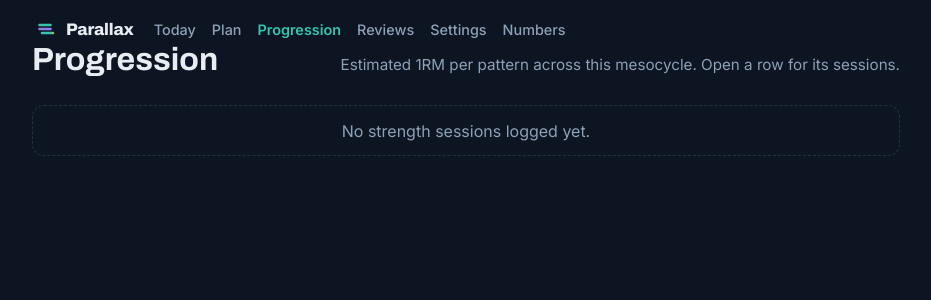
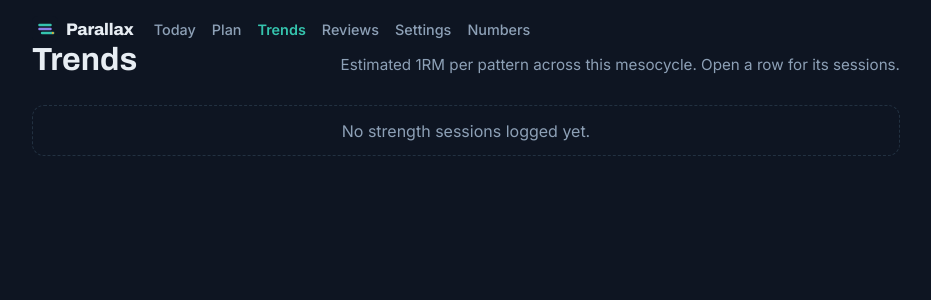
Before and after one commit to rdaswav/training_app, a FastAPI app: page /strength-history in a window 1280 px wide. Shown: the top 300 px of the page, without its empty margins (174-1105 px from the left). Run offline with FastAPI, Linux system fonts and the light colour scheme; data comes from the database, SQL or seed files in the repository; data that the repository does not hold is empty; some libraries are stand-ins or nearby versions.

Commit message:
UX pass on Numbers/Trends: rename, cross-links, cold-start note
Follow-up from a UX coaching review of the previous consolidation:

- "Progression" -> "Trends": "progression" is ambiguous in a fitness
  context (usually means "a harder exercise variant"), where "History"
  was unambiguous but too generic for what the page now does. "Trends"
  keeps the clarity without the domain collision.
- Numbers' Paces panel now links to Settings ("change what they're set
  from") -- the two pages show overlapping fields (Settings edits,
  Numbers reads back with provenance), so the seam needed an explicit
  bridge rather than relying on the reader to infer the split.
- Numbers' Strength panel shrunk from a full pattern/1RM/source table to
  a plain pattern/1RM list with a named "Trends ->" link -- it was
  answering its own "how is this changing" question well enough that the
  cross-link to Trends went unused.
- Trends shows an explanatory note when every pattern still reads "--"
  (not enough logged history yet to compute an 8-week delta), instead of
  a wall of unexplained em-dashes on a cold start.

```diff
--- a/backend/app/main.py
+++ b/backend/app/main.py
@@ -209,7 +209,7 @@ def _attach_completed_feedback(db, sessions: list[PlannedSession]) -> None:
 
     RUN-only, deliberately: STRENGTH used to get the same treatment
     (`completed_feedback_by_pattern`), but it was reverted as redundant --
-    /strength-history (now "Progression") already shows each pattern's
+    /strength-history (now "Trends") already shows each pattern's
     logged sessions with date/exercise/sets/feedback in its expandable row,
     so the session card just needs the "Logged" badge it already has. Run
     has no equivalent history page (see main.py's own lack of a run-history
@@ -602,7 +602,6 @@ def about_view(request: Request):
             "race_pace_from_goal": False,
             "landmarks": strength_engine.DEFAULT_LANDMARKS,
             "e1rm_by_pattern": {},
-            "e1rm_source_date_by_pattern": {},
             "athlete": athlete,
             "max_pace_drift": MAX_PACE_DRIFT_SEC_PER_KM,
             "active": "about",
@@ -614,11 +613,6 @@ def about_view(request: Request):
 
             completed_rows = _recent_strength_completed_rows(db, athlete)
             e1rm_by_pattern = strength_engine.latest_e1rm_by_pattern(completed_rows)
-            e1rm_source_date_by_pattern = {}
-            for row in completed_rows:  # latest-first already
-                p = row["pattern"]
-                if p and p in e1rm_by_pattern and p not in e1rm_source_date_by_pattern:
-                    e1rm_source_date_by_pattern[p] = row["date"]
 
             context.update(
                 {
@@ -626,7 +620,6 @@ def about_view(request: Request):
                     "race_pace_sec_per_km": fitness.race_pace_sec_per_km,
                     "race_pace_from_goal": bool(race.goal_time_sec),
                     "e1rm_by_pattern": e1rm_by_pattern,
-                    "e1rm_source_date_by_pattern": e1rm_source_date_by_pattern,
                 }
             )
 
@@ -726,7 +719,10 @@ def _sparkline_points(series: list[float]) -> str:
 
 @app.get("/strength-history")
 def strength_history_view(request: Request):
-    """"Progression" (Consolidated Pages.dc.html, option A) -- once loads are
+    """"Trends" (built from Consolidated Pages.dc.html's "Progression" option
+    A, renamed after a naming-clarity pass -- "Progression" is ambiguous in a
+    fitness context, where it often means "a harder exercise variant" rather
+    than "a trend over time") -- once loads are
     prescribed automatically, the question this page answers isn't "what did
     I log" (the session screen already showed that) but "am I getting
     stronger": one row per movement pattern with its current est. 1RM, the
@@ -777,9 +773,10 @@ def strength_history_view(request: Request):
                 }
             )
 
+        has_any_trend = any(p["trend"]["delta"] is not None for p in patterns)
         return templates.TemplateResponse(
             "strength_history.html",
-            {"request": request, "patterns": patterns, "active": "history"},
+            {"request": request, "patterns": patterns, "has_any_trend": has_any_trend, "active": "history"},
         )
     finally:
         db.close()
--- a/backend/app/static/style.css
+++ b/backend/app/static/style.css
@@ -185,6 +185,12 @@ nav a.active { color: var(--accent); font-weight: 600; }
 /* ---------- surface tiers (About restructure): panel/subpanel, additive to .card ---------- */
 .panel { background: var(--slate); border: 1px solid var(--line-soft); border-radius: var(--r-lg); padding: 1.4rem 1.5rem; margin-bottom: 1rem; }
 .panel h2, .panel h3 { font-family: var(--disp); font-weight: 700; font-size: 1.05rem; margin-bottom: 0.9rem; }
+/* A panel that's a teaser for a fuller page elsewhere (Numbers' Strength
+   panel -> Trends) names that explicitly instead of leaving it to a buried
+   note link, so the handoff between pages actually gets used. */
+.panel-head-row { display: flex; align-items: baseline; justify-content: space-between; gap: 0.75rem; margin-bottom: 0.9rem; }
+.panel-head-row h3 { margin-bottom: 0; }
+.panel-link { font-size: 0.85rem; font-weight: 600; white-space: nowrap; }
 .subpanel { background: var(--ink); border-radius: var(--r-md); padding: 0.9rem 1rem; }
 .lede { color: var(--muted); font-size: 0.95rem; margin-top: 0.6rem; max-width: 60ch; }
 
--- a/backend/app/templates/_nav.html
+++ b/backend/app/templates/_nav.html
@@ -11,7 +11,7 @@
   </a>
   <a href="/" {% if active == "today" %}class="active"{% endif %}>Today</a>
   <a href="/plan" {% if active == "plan" %}class="active"{% endif %}>Plan</a>
-  <a href="/strength-history" {% if active == "history" %}class="active"{% endif %}>Progression</a>
+  <a href="/strength-history" {% if active == "history" %}class="active"{% endif %}>Trends</a>
   <a href="/reviews" {% if active == "reviews" %}class="active"{% endif %}>Reviews</a>
   <a href="/settings" {% if active == "settings" %}class="active"{% endif %}>Settings</a>
   <a href="/about" {% if active == "about" %}class="active"{% endif %}>Numbers</a>
@@ -42,7 +42,7 @@
   <a href="/strength-history" class="tab {% if active == 'history' %}active{% endif %}">
     <span class="tab-tick"></span>
     <svg class="tab-ic" width="20" height="20" viewBox="0 0 24 24" fill="none" stroke="currentColor" stroke-width="2" stroke-linecap="round" stroke-linejoin="round" aria-hidden="true"><path d="M3 12a9 9 0 1 0 3-6.7"></path><path d="M3 4v4h4"></path><path d="M12 8v4l3 2"></path></svg>
-    <span class="tab-lab">Progression</span>
+    <span class="tab-lab">Trends</span>
   </a>
   <details class="tab-more">
     <summary class="tab{% if active in ('reviews', 'settings', 'about') %} active{% endif %}">
--- a/backend/app/templates/strength_history.html
+++ b/backend/app/templates/strength_history.html
@@ -1,14 +1,17 @@
 {% extends "base.html" %}
-{% block title %}Progression - Parallax{% endblock %}
+{% block title %}Trends - Parallax{% endblock %}
 {% block content %}
   <div class="header">
-    <h1>Progression</h1>
+    <h1>Trends</h1>
     <p class="lede">Estimated 1RM per pattern across this mesocycle. Open a row for its sessions.</p>
   </div>
 
   {% if not patterns %}
     <p class="empty">No strength sessions logged yet.</p>
   {% else %}
+    {% if not has_any_trend %}
+      <p class="note">Every pattern below reads &ldquo;&mdash;&rdquo; because each has only been logged once so far &mdash; the 8-week change and sparkline need a second log within that window to have anything to compare. Keep training and these will fill in.</p>
+    {% endif %}
     <div class="panel">
       <div class="progression">
         <div class="prow-head">
```
Also changed, not shown: backend/app/templates/about.html (+13 -10 lines).
